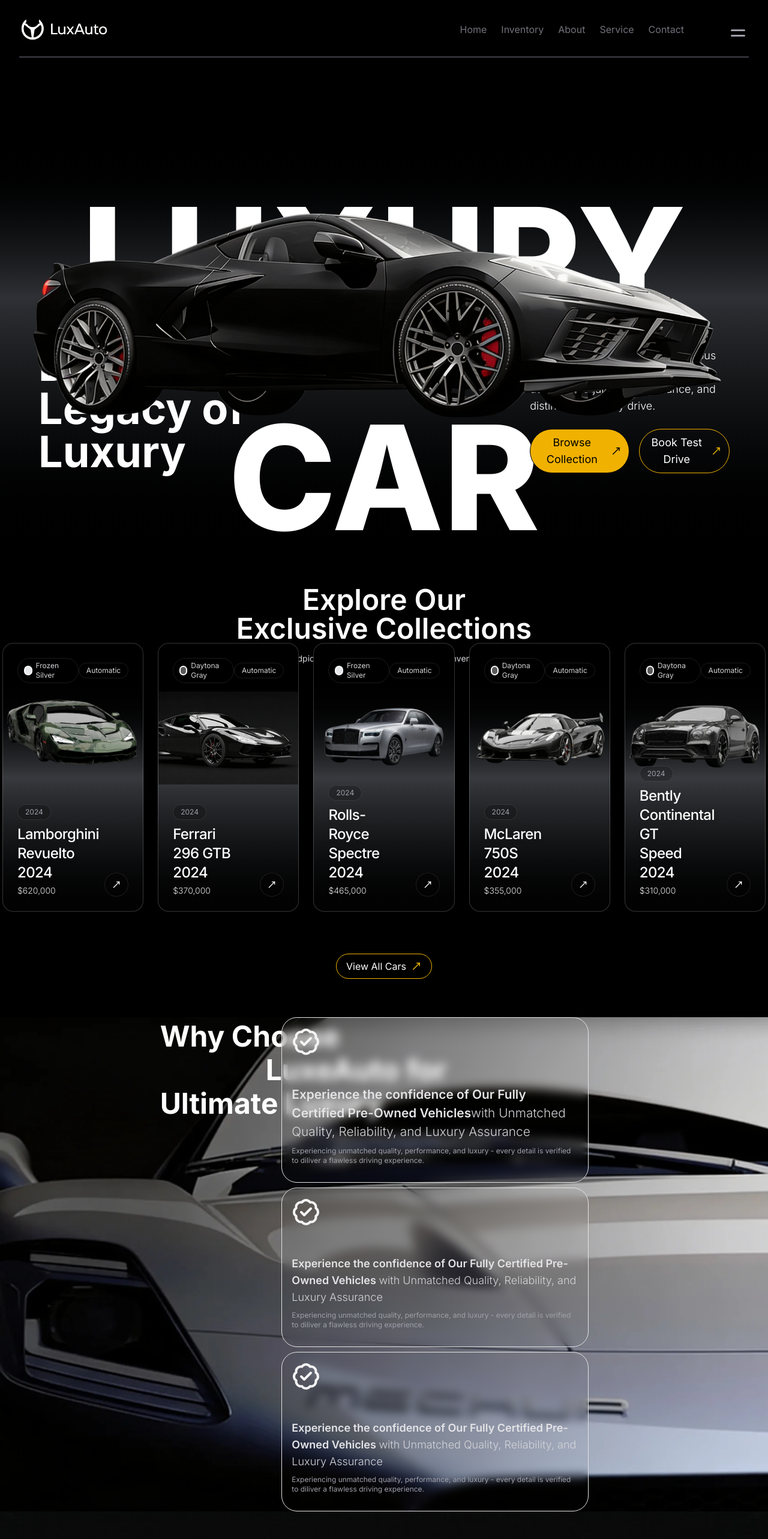
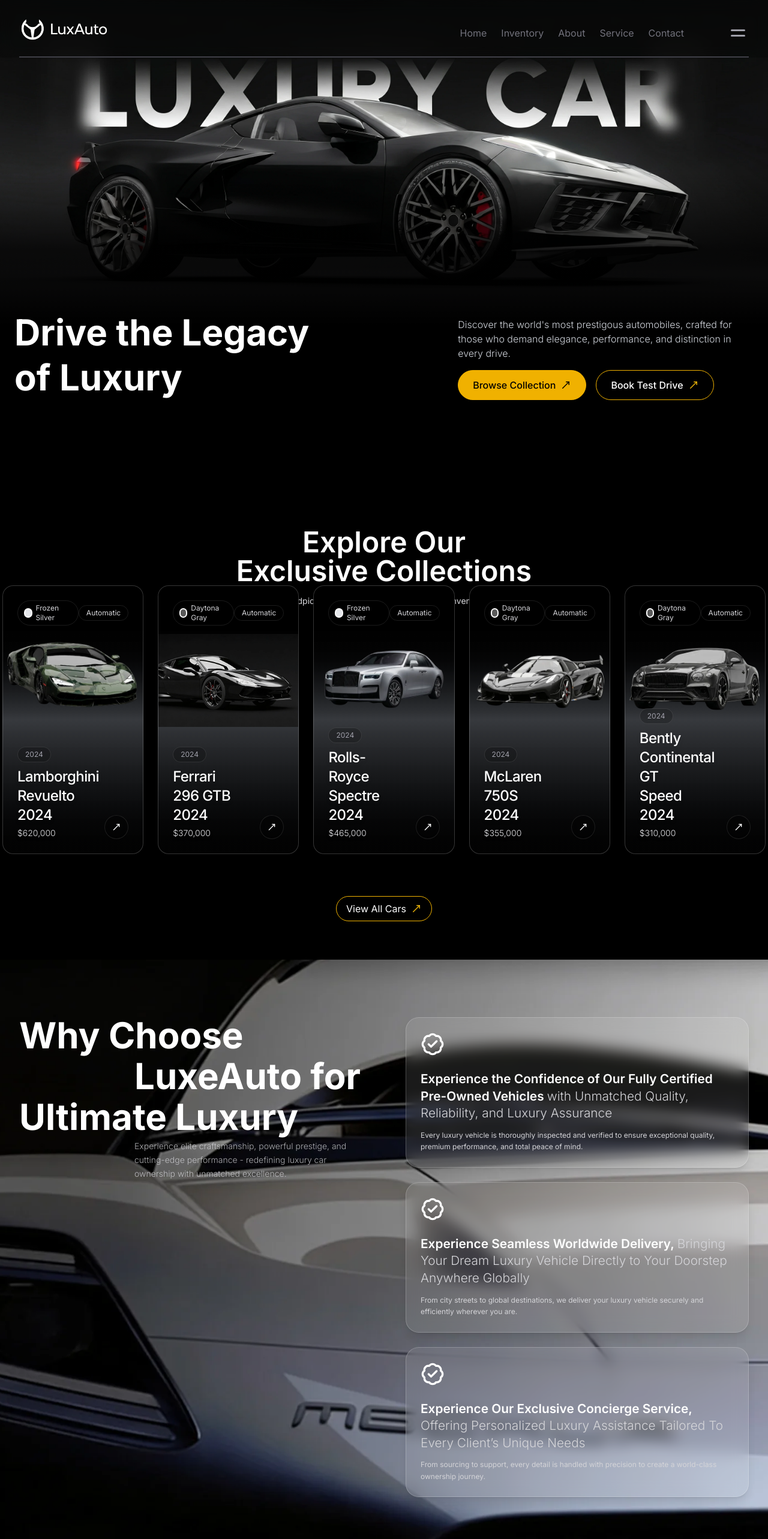
Before and after one commit to gamutechnologies/car-dealership, a Next.js app: page / in a window 1280 px wide. Shown: the top 2566 px of the page at 60% size. Built offline with nearby package versions, Linux system fonts and the light colour scheme.

Commit message:
Responsive (1)

```diff
--- a/components/Navbar.tsx
+++ b/components/Navbar.tsx
@@ -17,8 +17,8 @@
   ];
 
   return (
-    <nav className="bg-black/30 backdrop-blur-md shadow-sm sticky top-0 z-50">
-      <div className="max-w-7xl mx-auto px-4 sm-px-6 lg:px-8">
+    <nav className="absolute top-0 left-0 w-full z-50 bg-black/20 backdrop-blur-md">
+      <div className="max-w-7xl mx-auto px-4 sm:px-6 lg:px-8">
         <div className="flex justify-between h-24 items-center border-b-2 border-b-zinc-700">
           <div className="flex items-center gap-4">
             <Link
@@ -34,8 +34,7 @@
               />
             </Link>
           </div>
-
-          <div className="hidden md:flex item-center space-x-6 mt-4">
+          <div className="hidden md:flex items-center space-x-6 mt-4">
             {MenuItems.map((item) => (
               <Link
                 href={item.link}
@@ -56,7 +55,6 @@
               />
             </Link>
           </div>
-
           <div className="md:hidden flex items-center">
             <button
               aria-label="Toggle Menu"
@@ -72,7 +70,6 @@
             </button>
           </div>
         </div>
-
         <div
           className={`md:hidden ${open ? "max-h-screen" : "max-h-0"} overflow-hidden transition-[max-height] duration-600 bg-black/50 border-t border-zinc-600`}
         >
--- a/components/about/browse-cars.tsx
+++ b/components/about/browse-cars.tsx
@@ -5,10 +5,10 @@
     <section className="min-h-screen flex items-start justify-center relative overflow-hidden bg-black bg-[url(/images/browse-cars-bg.webp)] bg-cover bg-center">
       <div className="mt-28">
         <div className="flex flex-col items-center">
-          <h2 className="text-5xl text-zinc-300 font-bold mb-4">
+          <h2 className="text-3xl md:text-5xl text-zinc-300 font-bold mb-4">
             Drive Beyond Expectations.
           </h2>
-          <div className="max-w-2xl items-center justify-center text-center mb-4">
+          <div className="w-full sm:max-w-2xl items-center justify-center text-center mb-4">
             <p className="text-md text-zinc-400 font-medium">
               Embrace the art of refined peformance lot LuxeAuto guide you to
               your perfect car - with world-class service and unmatched
--- a/components/about/hero.tsx
+++ b/components/about/hero.tsx
@@ -3,33 +3,29 @@
 
 export default function HeroSection() {
   return (
-    <section className="min-h-screen flex items-center justify-center relative overflow-hidden mt-10 bg-linear-to-b from-black from-15% via-gray-400/30 via-50% to-black to-110%">
-      <h1 className="absolute top-0 font-extrabold text-[270px] z-0">
-        LUXAUTO
-      </h1>
-      <div className="relative z-10 w-full max-w-7xl mx-auto flex flex-col items-center justify-center mt-20">
-        <div className="w-full flex flex-col items-center justify-center">
-          <Image
-            src="/hero-image.png"
-            width={3600}
-            height={1800}
-            alt="Car Image"
-            className="w-full h-auto"
-          />
-        </div>
-        <div className="relative flex flex-col items-center justify-center text-center mt-16">
-          <h1 className="text-7xl font-semibold text-white mb-6 drop-shadow-lg">
+    <section className="bg-black text-white w-full min-h-[75vh] md:min-h-screen flex flex-col relative pt-16 md:pt-0">
+      <div className="w-full relative mt-16 md:mt-8">
+        <Image
+          src="/about-bg.webp"
+          alt="About LuxAuto"
+          width={4096}
+          height={2048}
+          className="w-full h-auto object-contain"
+          priority
+        />
+        <div className="absolute bottom-0 left-0 w-full h-10 md:h-48 lg:h-64 bg-linear-to-t from-black via-black/80 to-transparent" />
+      </div>
+      <div className="w-full flex-1 bg-black flex flex-col justify-center">
+        <div className="max-w-7xl mx-auto w-full px-6 flex flex-col items-center text-center pb-16 gap-6 md:gap-8 mt-4 md:-mt-10 lg:-mt-48 z-10 relative">
+          <h1 className="text-4xl md:text-5xl lg:text-6xl font-bold leading-tight text-white mb-2 drop-shadow-lg">
             About LuxAuto
           </h1>
-          <p className="max-w-3xl text-zinc-300 text-base font-light mb-8">
+          <p className="max-w-3xl text-gray-300 text-sm md:text-base font-light mb-4">
             Redefining luxury car trading worldwide through curated excellence,
             transparent processes, bespoke services, and an uncompromising
             commitment to prestige.
           </p>
-          <ArrowDownIcon
-            size={32}
-            className="text-yellow-400 mt-2 font-light"
-          />
+          <ArrowDownIcon size={32} className="text-yellow-400 font-light" />
         </div>
       </div>
     </section>
--- a/components/home-page/browse-cars.tsx
+++ b/components/home-page/browse-cars.tsx
@@ -5,10 +5,10 @@
     <section className="min-h-screen flex items-start justify-center relative overflow-hidden bg-black bg-[url(/images/browse-cars-bg.webp)] bg-cover bg-center">
       <div className="mt-28">
         <div className="flex flex-col items-center">
-          <h2 className="text-5xl text-zinc-300 font-bold mb-4">
+          <h2 className="text-3xl md:text-5xl text-zinc-300 font-bold mb-4">
             Drive Beyond Expectations.
           </h2>
-          <div className="max-w-2xl items-center justify-center text-center mb-4">
+          <div className="w-full sm:max-w-2xl items-center justify-center text-center mb-4">
             <p className="text-md text-zinc-400 font-medium">
               Embrace the art of refined peformance lot LuxeAuto guide you to
               your perfect car - with world-class service and unmatched
--- a/components/home-page/hero.tsx
+++ b/components/home-page/hero.tsx
@@ -4,39 +4,48 @@
 
 export default function HeroSection() {
   return (
-    <section className="min-h-screen flex items-center justify-center relative overflow-hidden bg-linear-to-b from-black from-15% via-gray-400/30 via-50% to-black to-110%">
-      <div className="w-full flex flex-col flex-1 items-center justify-center text-center gap-10 relative">
-        <h1 className="absolute -top-[18%] font-extrabold text-[242px] mt-10">
-          LUXURY CAR
-        </h1>
-        <div className="z-10 relative top-6">
+    <section className="bg-black text-white w-full min-h-[75vh] md:min-h-screen flex flex-col relative pt-16 md:pt-0">
+      <div className="w-full relative mt-16 md:mt-0">
         <Image
-            src="/hero-image.png"
+          src="/home-bg.webp"
+          alt="Luxury Car"
           width={4096}
           height={2048}
-            alt="Car Image"
+          className="w-full h-auto object-contain"
+          priority
         />
+        <div className="absolute bottom-0 left-0 w-full h-10 md:h-48 lg:h-64 bg-linear-to-t from-black via-black/80 to-transparent" />
       </div>
-        <div className="text-7xl font-bold absolute -bottom-[20%] left-[5%] w-[35%] text-left">
-          Drive the Legacy of Luxury
+
+      <div className="w-full flex-1 bg-black flex flex-col justify-center">
+        <div className="max-w-7xl mx-auto w-full px-6 flex flex-col md:flex-row justify-between items-start md:items-end pb-16 gap-8 md:gap-8 mt-4 md:-mt-10 lg:-mt-24 z-10 relative">
+          <div className="w-full md:w-1/2">
+            <h2 className="text-4xl md:text-5xl lg:text-6xl font-bold leading-tight">
+              Drive the Legacy
+              <br />
+              of Luxury
+            </h2>
           </div>
-        <div className="text-lg absolute -bottom-[20%] right-[5%] w-[26%] text-left">
-          <p className="font-light">
-            Discover the world's most prestigous automobiles, crafted for those
-            who demand elegance, performance, and distinction in every drive.
+
+          <div className="w-full md:w-[40%] flex flex-col gap-4">
+            <p className="text-gray-300 font-light text-sm md:text-base">
+              Discover the world's most prestigous automobiles, crafted for
+              those who demand elegance, performance, and distinction in every
+              drive.
             </p>
-          <div className="flex grid-cols-2 gap-4 mt-6">
+            <div className="flex flex-row gap-4">
               <Link href="/inventory">
-              <button className="bg-yellow-500 border border-black rounded-full text-black px-3 py-2 align-middle flex items-center gap-2">
-                Browse Collection <MoveUpRightIcon />
+                <button className="bg-yellow-500 border border-yellow-500 rounded-full text-black px-4 md:px-6 py-2.5 md:py-3 align-middle flex items-center gap-2 font-medium whitespace-nowrap text-sm md:text-base">
+                  Browse Collection <MoveUpRightIcon size={18} />
                 </button>
               </Link>
               <Link href="/contact">
-              <button className="bg-transparent border border-yellow-500 rounded-full text-white px-3 py-2 align-middle flex items-center gap-2">
+                <button className="bg-transparent border border-yellow-500 rounded-full text-white px-4 md:px-6 py-2.5 md:py-3 align-middle flex items-center gap-2 font-medium whitespace-nowrap text-sm md:text-base">
                   Book Test Drive
-                <MoveUpRightIcon color="#eab308" />
+                  <MoveUpRightIcon color="#eab308" size={18} />
                 </button>
               </Link>
+            </div>
           </div>
         </div>
       </div>
--- a/components/home-page/our-exclusive.tsx
+++ b/components/home-page/our-exclusive.tsx
@@ -77,9 +77,9 @@
 export default function OurExclusiveSection() {
   return (
     <section className="min-h-screen flex items-start justify-center relative overflow-hidden bg-black">
-      <div className="min-w-7xl items-center justify-center flex flex-col gap-6 px-6 py-20">
-        <div className="w-2xl text-center">
-          <h2 className="text-white text-5xl font-semibold">
+      <div className="max-w-7xl items-center justify-center flex flex-col gap-6 px-6 py-20">
+        <div className="max-w-2xl text-center">
+          <h2 className="text-white text-4xl md:text-5xl font-semibold">
             Explore Our <br /> Exclusive Collections
           </h2>
           <p className="mt-4 text-zinc-300 text-sm">
@@ -96,7 +96,7 @@
         >
           <CarouselContent>
             {carCard.map((car) => (
-              <CarouselItem className="basis-1/2 lg:basis-1/5">
+              <CarouselItem className="basis-full sm:basis-1/2 lg:basis-1/5">
                 <div className="p-1">
                   <Card
                     key={car.id}
--- a/components/home-page/why-choose.tsx
+++ b/components/home-page/why-choose.tsx
@@ -1,69 +1,74 @@
 import { BadgeCheckIcon } from "lucide-react";
 
-const MenuItems = [{ title: "/", subtitle: "" }];
+const features = [
+  {
+    id: 1,
+    title:
+      "Experience the Confidence of Our Fully Certified Pre-Owned Vehicles",
+    highlight: "with Unmatched Quality, Reliability, and Luxury Assurance",
+    desc: "Every luxury vehicle is thoroughly inspected and verified to ensure exceptional quality, premium performance, and total peace of mind.",
+  },
+  {
+    id: 2,
+    title: "Experience Seamless Worldwide Delivery, ",
+    highlight:
+      "Bringing Your Dream Luxury Vehicle Directly to Your Doorstep Anywhere Globally",
+    desc: "From city streets to global destinations, we deliver your luxury vehicle securely and efficiently wherever you are.",
+  },
+  {
+    id: 3,
+    title: "Experience Our Exclusive Concierge Service, ",
+    highlight:
+      "Offering Personalized Luxury Assistance Tailored To Every Client’s Unique Needs",
+    desc: "From sourcing to support, every detail is handled with precision to create a world-class ownership journey.",
+  },
+];
 
 export default function WhyChooseSection() {
   return (
-    <section className="min-h-screen flex items-center justify-center relative overflow-hidden bg-black bg-[url(/images/why-choose-bg.webp)] bg-cover bg-center">
-      {/* <section className="bg-black bg-[url(/images/why-choose-bg.webp)] bg-cover bg-center" "bg-linear-to-r from-black to-blue-300"> */}
-      <div className="max-w-10/12 flex flex-col flex-1 grid-cols-2 gap-10 relative">
-        <div className="flex absolute top-2 left-40">
-          <div className="text-5xl font-bold top-0 left-0 w-full h-full">
-            <div className="flex relative mb-2">Why Choose</div>
-            <div className="flex relative mb-2 left-44">LuxeAuto for</div>
-            <div className="flex relative mb-2">Ultimate Luxury</div>
-            <div className="max-w-2xs mt-6 flex relative left-72">
-              <p className="text-xs font-semibold text-zinc-200/70">
-                Experiencing unmatched quality, performance, and luxury - every
-                detail is verified to diliver a flawless driving experience.
+    <section className="relative min-h-screen bg-black overflow-hidden">
+      <div className="absolute inset-0 bg-[url('/images/why-choose-bg.webp')] bg-cover bg-center bg-no-repeat" />
+
+      <div className="relative z-10 max-w-7xl mx-auto px-4 sm:px-6 lg:px-8 py-16 md:py-24">
+        <div className="grid grid-cols-1 lg:grid-cols-2 gap-12 lg:gap-18 items-start">
+          <div className="flex flex-col justify-start text-left pt-4 lg:pt-0">
+            <div className="max-w-xl">
+              <h2 className="text-white font-bold leading-none">
+                <span className="block text-4xl sm:text-6xl">Why Choose</span>
+                <span className="block text-4xl sm:text-6xl mt-2 sm:mt-3 lg:mt-2 pl-8 sm:pl-48">
+                  LuxeAuto for
+                </span>
+                <span className="block text-4xl sm:text-6xl mt-2 sm:mt-3 lg:mt-2">
+                  Ultimate Luxury
+                </span>
+              </h2>
+              <div className="mt-2 max-w-xs sm:max-w-xl pl-10 sm:pl-48">
+                <p className="text-xs sm:text-sm text-zinc-300/80 leading-relaxed font-light">
+                  Experience elite craftsmanship, powerful prestige, and
+                  cutting-edge performance - redefining luxury car ownership
+                  with unmatched excellence.
                 </p>
               </div>
             </div>
           </div>
-        <div className="flex flex-col gap-2 items-end mr-48">
-          <div className="bg-transparent backdrop-blur-sm block max-w-lg p-4 border border-default rounded-4xl shadow-xs">
-            <BadgeCheckIcon className="w-12 h-12 text-zinc-100 mb-12" />
-            <h5 className="mb-2 text-left text-[1.3rem] text-zinc-200 font-semibold">
-              Experience the confidence of Our Fully Certified Pre-Owned
-              Vehicles
+          <div className="flex flex-col gap-6">
+            {features.map((feature) => (
+              <div
+                key={feature.id}
+                className="backdrop-blur-md bg-white/10 border border-white/20 rounded-3xl p-5 sm:p-6 shadow-lg"
+              >
+                <BadgeCheckIcon className="w-8 h-8 sm:w-10 sm:h-10 text-white mb-6" />
+                <h3 className="text-white text-lg sm:text-[1.3rem] font-semibold leading-snug">
+                  {feature.title}{" "}
                   <span className="font-light text-zinc-300">
-                with Unmatched Quality, Reliability, and Luxury Assurance
+                    {feature.highlight}
                   </span>
-            </h5>
-            <p className="mb-3 text-left text-xs text-zinc-400">
-              Experiencing unmatched quality, performance, and luxury - every
-              detail is verified to diliver a flawless driving experience.
+                </h3>
+                <p className="mt-3 text-xs text-zinc-300 leading-relaxed">
+                  {feature.desc}
                 </p>
               </div>
-
-          <div className="bg-transparent backdrop-blur-sm block max-w-lg p-4 border border-default rounded-4xl shadow-xs">
-            <BadgeCheckIcon className="w-12 h-12 text-zinc-100 mb-12" />
-            <h5 className="mb-2 text-left text-lg text-zinc-200 font-semibold">
-              Experience the confidence of Our Fully Certified Pre-Owned
-              Vehicles{" "}
-              <span className="font-light text-zinc-300">
-                with Unmatched Quality, Reliability, and Luxury Assurance
-              </span>
-            </h5>
-            <p className="mb-3 text-left text-xs text-zinc-400">
-              Experiencing unmatched quality, performance, and luxury - every
-              detail is verified to diliver a flawless driving experience.
-            </p>
-          </div>
-
-          <div className="bg-transparent backdrop-blur-sm block max-w-lg p-4 border border-default rounded-4xl shadow-xs">
-            <BadgeCheckIcon className="w-12 h-12 text-zinc-100 mb-12" />
-            <h5 className="mb-2 text-left text-lg text-zinc-200 font-semibold">
-              Experience the confidence of Our Fully Certified Pre-Owned
-              Vehicles{" "}
-              <span className="font-light text-zinc-300">
-                with Unmatched Quality, Reliability, and Luxury Assurance
-              </span>
-            </h5>
-            <p className="mb-3 text-left text-xs text-zinc-400">
-              Experiencing unmatched quality, performance, and luxury - every
-              detail is verified to diliver a flawless driving experience.
-            </p>
+            ))}
           </div>
         </div>
       </div>
--- a/components/inventory/hero.tsx
+++ b/components/inventory/hero.tsx
@@ -3,25 +3,27 @@
 
 export default function HeroSection() {
   return (
-    <section className="min-h-screen flex items-center justify-center relative overflow-hidden bg-linear-to-b from-black from-15% via-gray-400/30 via-50% to-black to-110%">
-      <div className="w-full min-w-7xl mx-auto flex flex-col items-center justify-center relative">
-        <h1 className="absolute -top-20 text-[175px] font-extrabold text-white">
-          OUR COLLECTION
-        </h1>
-        <div className="relative z-10 flex justify-center items-center w-full">
-          <Image
-            src="/hero-image.png"
-            width={2100}
-            height={1400}
-            alt="Car Image"
-          />
-        </div>
-        <div className="absolute -bottom-40 w-full flex flex-row justify-between items-end px-16 pb-12 z-20">
-          <div className="text-7xl font-bold text-white leading-tight max-w-[40%]">
-            Engineering Luxury Refined
+    <section className="bg-black text-white w-full min-h-[75vh] md:min-h-screen flex flex-col relative pt-16 md:pt-0">
+      <div className="w-full relative mt-16 md:mt-8">
+        <Image
+          src="/inventory-bg.webp"
+          alt="Inventory Hero"
+          width={4096}
+          height={2048}
+          className="w-full h-auto object-contain"
+          priority
+        />
+        <div className="absolute bottom-0 left-0 w-full h-10 md:h-48 lg:h-64 bg-linear-to-t from-black via-black/80 to-transparent" />
+      </div>
+      <div className="w-full flex-1 bg-black flex flex-col justify-center">
+        <div className="max-w-7xl mx-auto w-full px-6 flex flex-col md:flex-row justify-between items-start md:items-end pb-16 gap-8 md:gap-8 mt-4 md:-mt-10 lg:-mt-24 z-10 relative">
+          <div className="w-full md:w-1/2">
+            <h2 className="text-4xl md:text-5xl lg:text-6xl font-bold leading-tight">
+              Engineering Luxury Refined
+            </h2>
           </div>
-          <div className="text-lg text-gray-200 max-w-[28%] text-right">
-            <p className="font-light">
+          <div className="w-full md:w-[40%] flex flex-col gap-8 md:text-left">
+            <p className="text-gray-300 font-light text-sm md:text-base">
               Browse our refined inventory of elite automobiles, each
               meticulously verified for quality, authencity, and unmatched
               sophestication.
```
Also changed, not shown: components/inventory/our-collection.tsx (+22 -21 lines), components/service/hero.tsx (+17 -21 lines), components/service/services.tsx (+59 -47 lines). Lines whose indentation alone changed are shown as unchanged.
